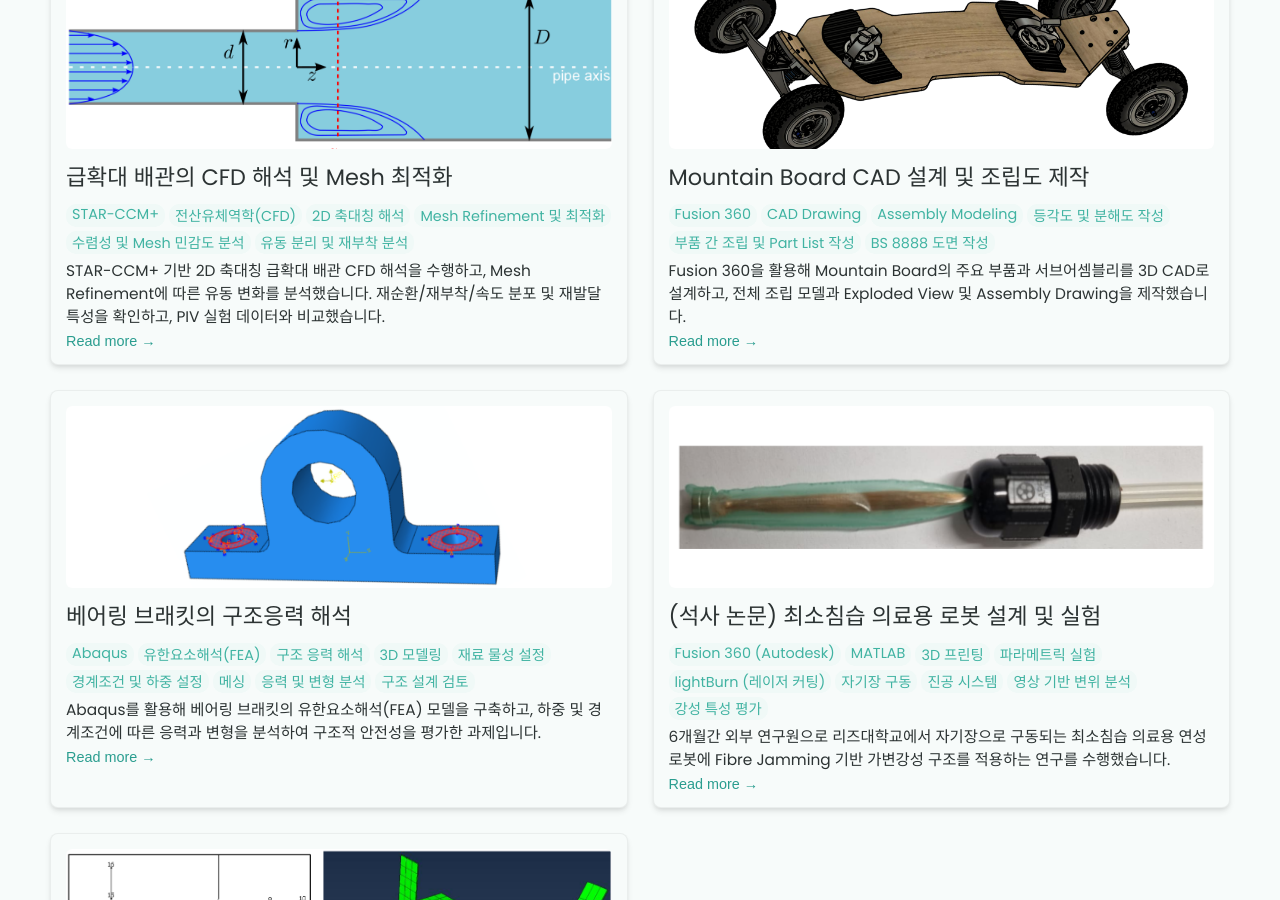
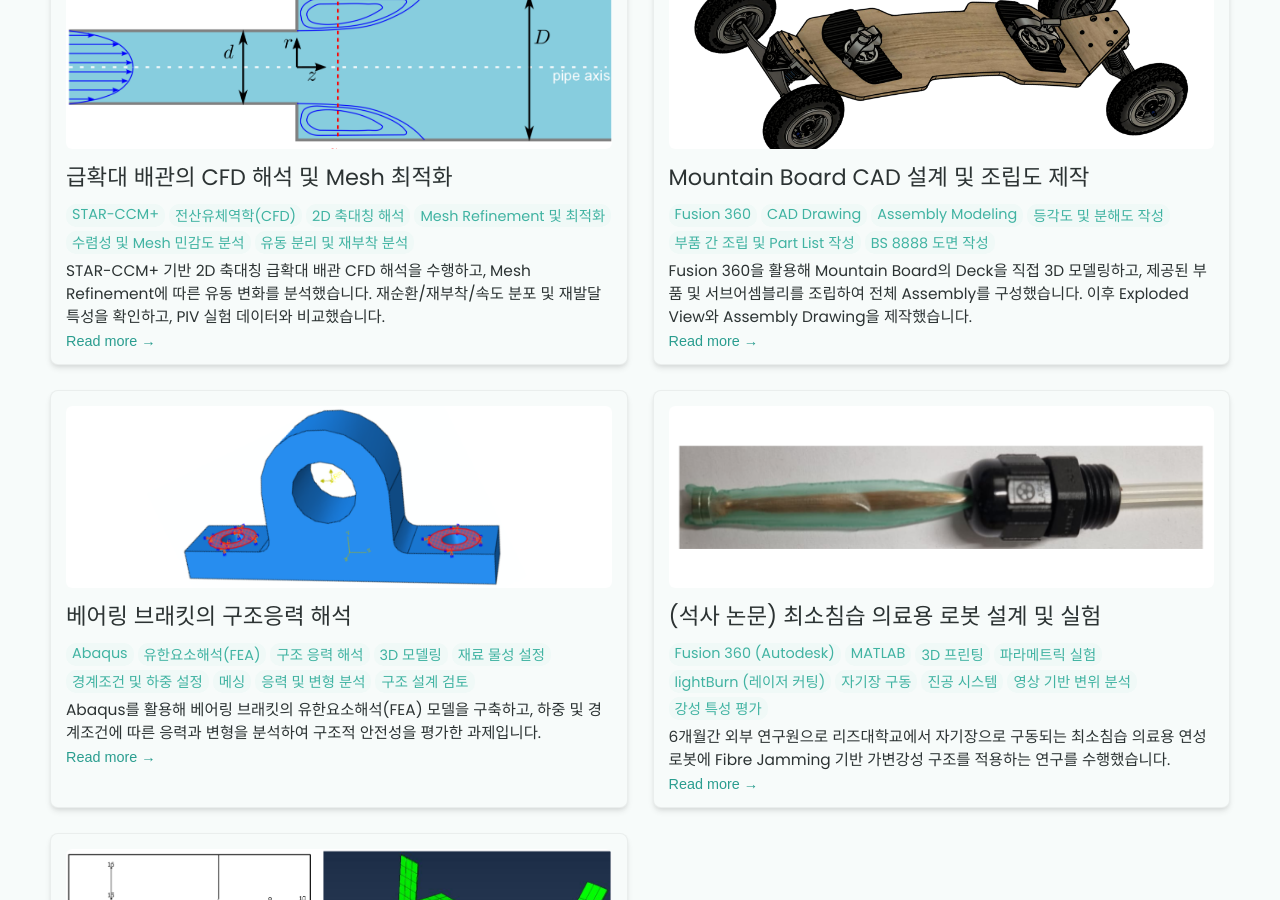
Before and after one commit to border3033/border3033.github.io, a Jekyll site: the page built from index.html, in a window 1280 px wide and 900 px high, scrolled down 1143 px. Built offline with Jekyll 4.4.1, drawn with Linux system fonts in a browser that asks for light colours; some of the changed lines change nothing that is shown.

Commit message:
Update index.md

```diff
--- a/_projects/마운틴보드 CAD/index.md
+++ b/_projects/마운틴보드 CAD/index.md
@@ -1,7 +1,7 @@
 ---
 layout: post
 title: Mountain Board CAD 설계 및 조립도 제작
-description: Fusion 360을 활용해 Mountain Board의 주요 부품과 서브어셈블리를 3D CAD로 설계하고, 전체 조립 모델과 Exploded View 및 Assembly Drawing을 제작했습니다.
+description: Fusion 360을 활용해 Mountain Board의 Deck을 직접 3D 모델링하고, 제공된 부품 및 서브어셈블리를 조립하여 전체 Assembly를 구성했습니다. 이후 Exploded View와 Assembly Drawing을 제작했습니다.
 
 skills:
   - Fusion 360
@@ -13,6 +13,29 @@
 
 main-image: /coverpage.png
 ---
+
+## 프로젝트 개요
+
+- **프로젝트:** Mountain Board CAD 설계 및 조립도 제작
+- **수행 기간:** 2022년 10월 ~ 2022년 11월
+- **소속:** 영국 글래스고대학교 기계공학과
+- **과제 유형:** 2학년 Engineering Skills 과제
+
+## 과제 목표
+
+- Fusion 360을 활용한 **Mountain Board Deck 3D 모델링 및 전체 Assembly 구성**
+- 제공된 Binding, Wheel,  등 **주요 부품 및 서브어셈블리 조립**
+- 각 조립체의 **등각도, 분해도 및 Parts List 작성**
+- BS 8888 기준에 따른 **최종 Assembly Drawing 제작**
+
+## 결과 및 검토
+
+- **Deck 모델링:** Mountain Board Deck의 3D 형상 제작
+- **Binding Assembly:** 제공된 Baseplate, Strap, Pad, Clasp 등의 부품을 조립하고 분해도 작성
+- **Wheel 및 Axle-Truck-Wheel Assembly:** 제공된 Bearing, Axle, Truck, Spring 등의 부품과 서브어셈블리를 단계적으로 조립
+- **Final Assembly:** Deck, Binding 및 Axle-Truck-Wheel Assembly를 결합하여 **Mountain Board 전체 조립 모델 완성**
+- **CAD 도면 제작:** 각 조립 단계별 등각도, 분해도, Parts List 및 **BS 8888 형식의 Assembly Drawing 작성**
+
 
 
 ## 최종 CAD 도면
```
